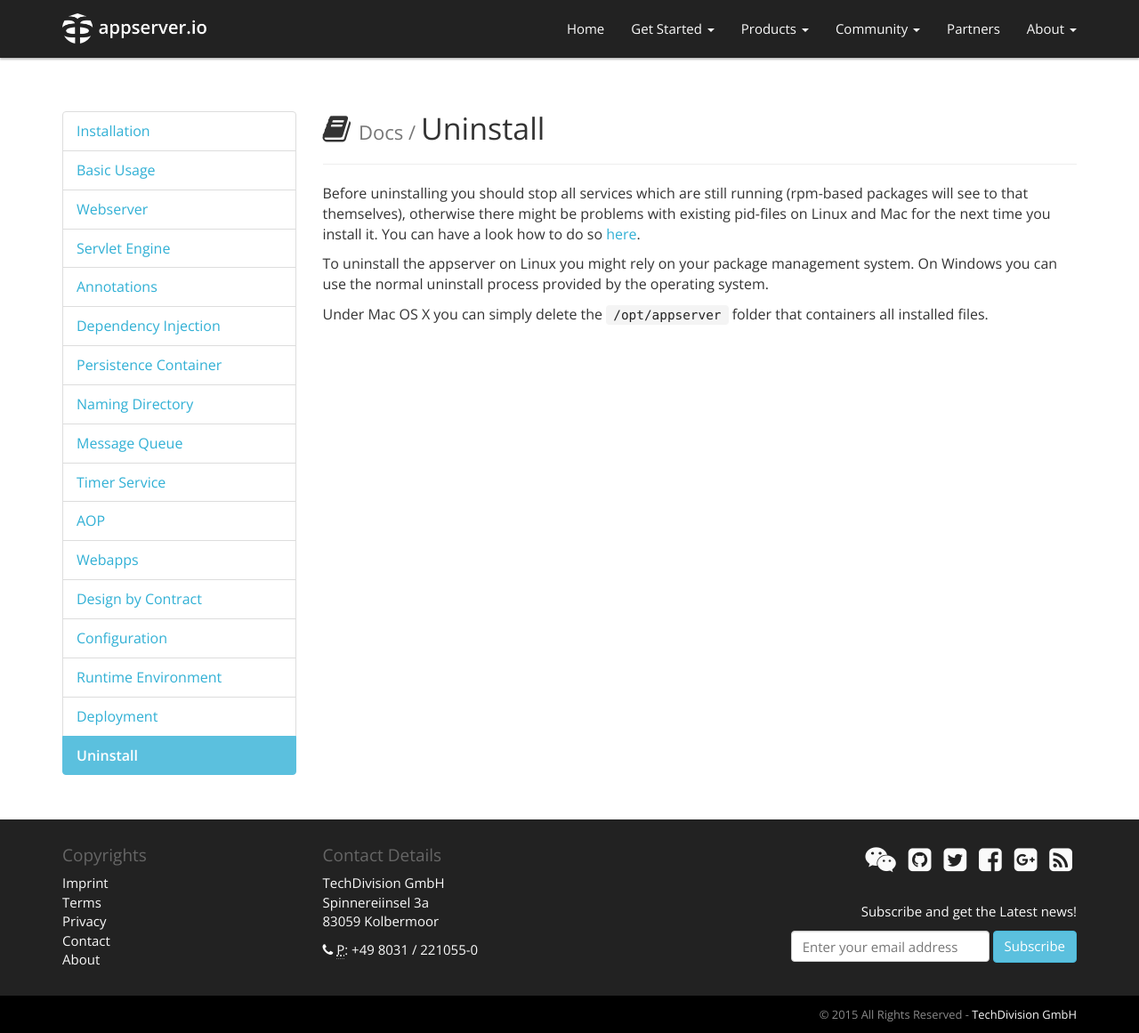
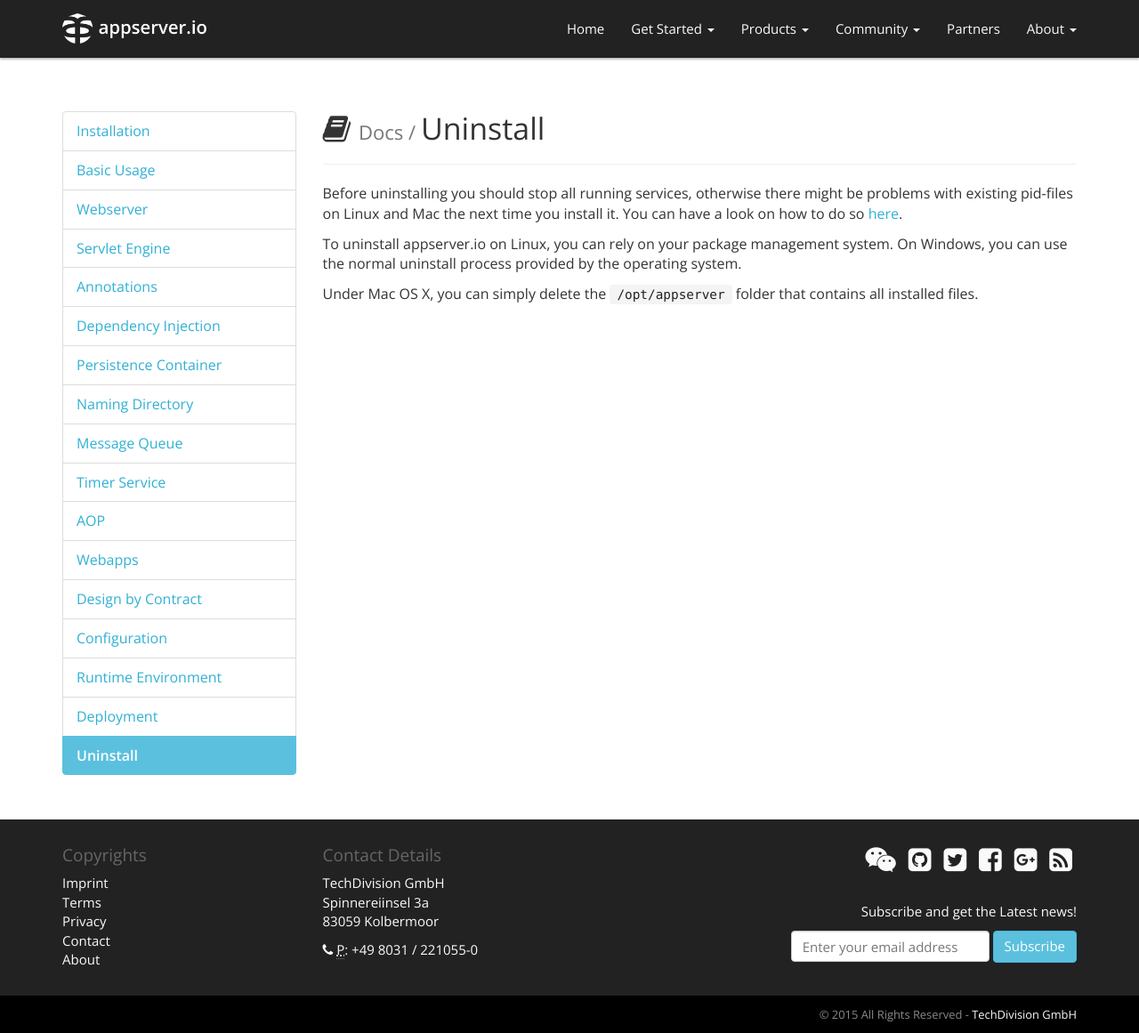
Before and after one commit to appserver-io/appserver, a Jekyll site: the page built from _docs/uninstall.md, in a window 1280 px wide and 1161 px high. Shown: the whole window at 89% size. Built offline with Jekyll 4.4.1, drawn with Linux system fonts in a browser that asks for light colours; nearby versions of some CDN libraries; library files that are not in the unit come from our copies; Markdown is read by kramdown in place of the engine named in the settings.

Commit message:
Update uninstall.md
Minor changes

```diff
--- a/_docs/uninstall.md
+++ b/_docs/uninstall.md
@@ -8,11 +8,11 @@
 permalink: /get-started/documentation/uninstall.html
 ---
 
-Before uninstalling you should stop all services which are still running (rpm-based packages will see to that themselves), otherwise there might
-be problems with existing pid-files on Linux and Mac for the next time you install it. You can
-have a look how to do so [here](#start-and-stop-scripts).
+Before uninstalling you should stop all running services, otherwise there might
+be problems with existing pid-files on Linux and Mac the next time you install it. You can
+have a look on how to do so [here](#start-and-stop-scripts).
 
-To uninstall the appserver on Linux you might rely on your package management system.
-On Windows you can use the normal uninstall process provided by the operating system.
+To uninstall appserver.io on Linux, you can rely on your package management system.
+On Windows, you can use the normal uninstall process provided by the operating system.
 
-Under Mac OS X you can simply delete the `/opt/appserver` folder that containers all installed files.
+Under Mac OS X, you can simply delete the `/opt/appserver` folder that contains all installed files.
```
